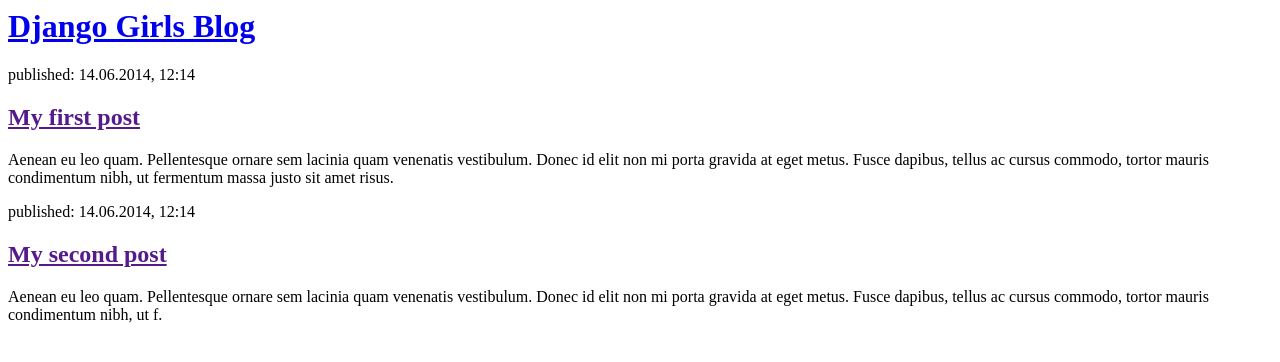
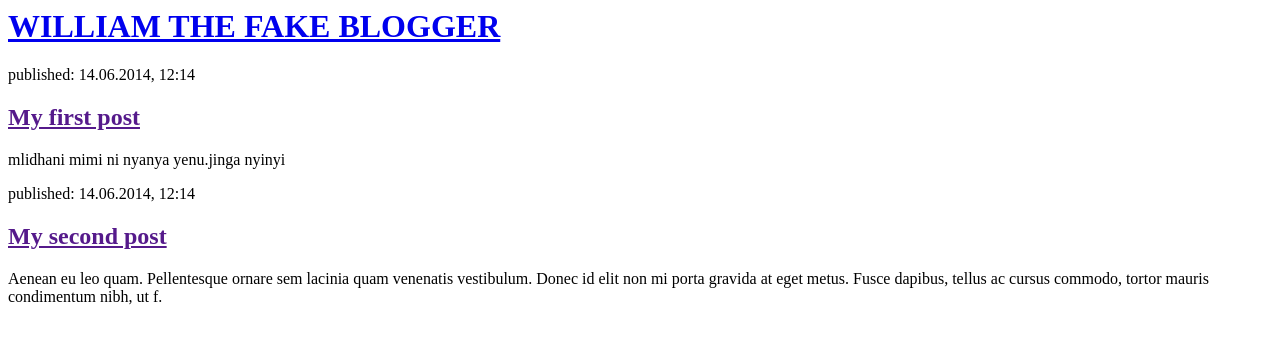
Before and after one commit to wahunguh/my-first-blog, a Django app: page / in a window 1280 px wide. Shown: the top 362 px of the page. Run offline with Django 3.2, Linux system fonts and the light colour scheme.

Commit message:
Changed the HTML for the site.

```diff
--- a/blog/templates/blog/post_list.html
+++ b/blog/templates/blog/post_list.html
@@ -1,16 +1,16 @@
 <html>
     <head>
-        <title>Django Girls blog</title>
+        <title>william</title>
     </head>
     <body>
         <div>
-            <h1><a href="/">Django Girls Blog</a></h1>
+            <h1><a href="/">WILLIAM THE FAKE BLOGGER</a></h1>
         </div>
 
         <div>
             <p>published: 14.06.2014, 12:14</p>
             <h2><a href="">My first post</a></h2>
-            <p>Aenean eu leo quam. Pellentesque ornare sem lacinia quam venenatis vestibulum. Donec id elit non mi porta gravida at eget metus. Fusce dapibus, tellus ac cursus commodo, tortor mauris condimentum nibh, ut fermentum massa justo sit amet risus.</p>
+            <p>mlidhani mimi ni nyanya yenu.jinga nyinyi</p>
         </div>
 
         <div>
```
